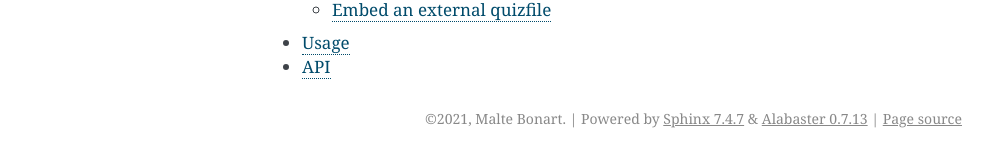
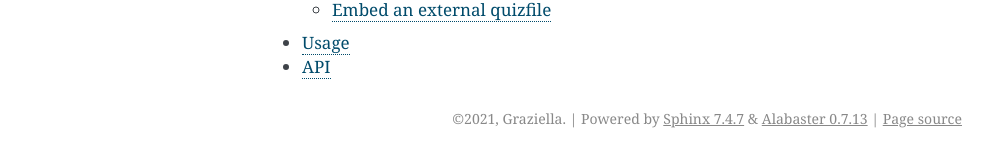
Before and after one commit to corinnar/rtd-tutorial-jan2024, a Sphinx documentation site: the page built from docs/source/index.rst, in a window 1280 px wide. Shown: the part 522-689 px from the top of the page, without its empty margins (148-1140 px from the left). Built offline with Sphinx 7.4.7, drawn with Linux system fonts in a browser that asks for light colours; some of the changed lines change nothing that is shown.

Commit message:
Update conf.py

```diff
--- a/docs/conf.py
+++ b/docs/conf.py
@@ -17,12 +17,23 @@
 
 # -- Project information -----------------------------------------------------
 
-project = 'Quizdown Demo'
-copyright = '2021, Malte Bonart'
-author = 'Malte Bonart'
+project = 'corinna'
+copyright = '2021, Graziella'
+author = 'Graziella'
 
-# The full version, including alpha/beta/rc tags
-release = '0.3.0'
+release = '0.1'
+version = '0.1.0'
+
+# -- General configuration
+
+extensions = [
+    'sphinx.ext.duration',
+    'sphinx.ext.doctest',
+    'sphinx.ext.autodoc',
+    'sphinx.ext.autosummary',
+    'sphinx.ext.intersphinx'
+    'sphinxcontrib.quizdown',
+]
 
 
 # -- General configuration ---------------------------------------------------
@@ -31,7 +42,7 @@
 # extensions coming with Sphinx (named 'sphinx.ext.*') or your custom
 # ones.
 extensions = [
-    'sphinxcontrib.quizdown'
+    'sphinxcontrib.quizdown',
 ]
 
 
```
